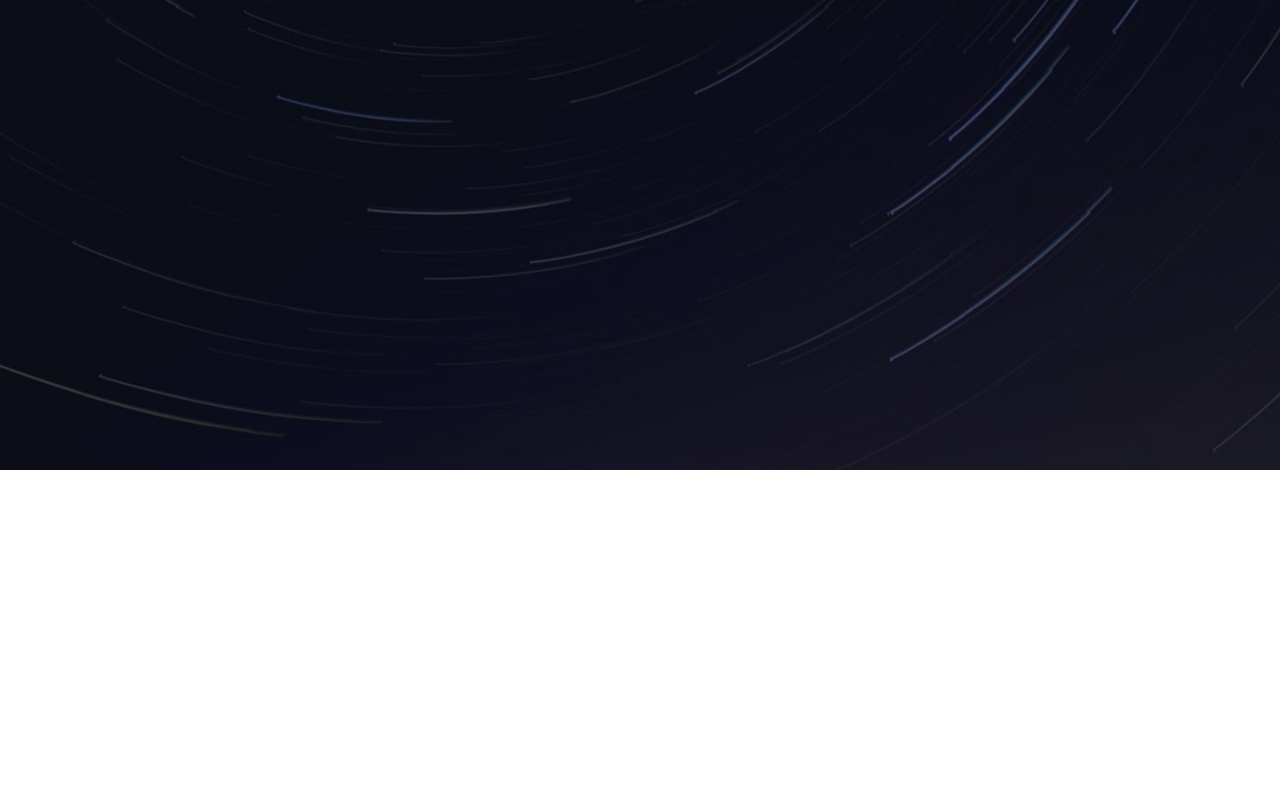
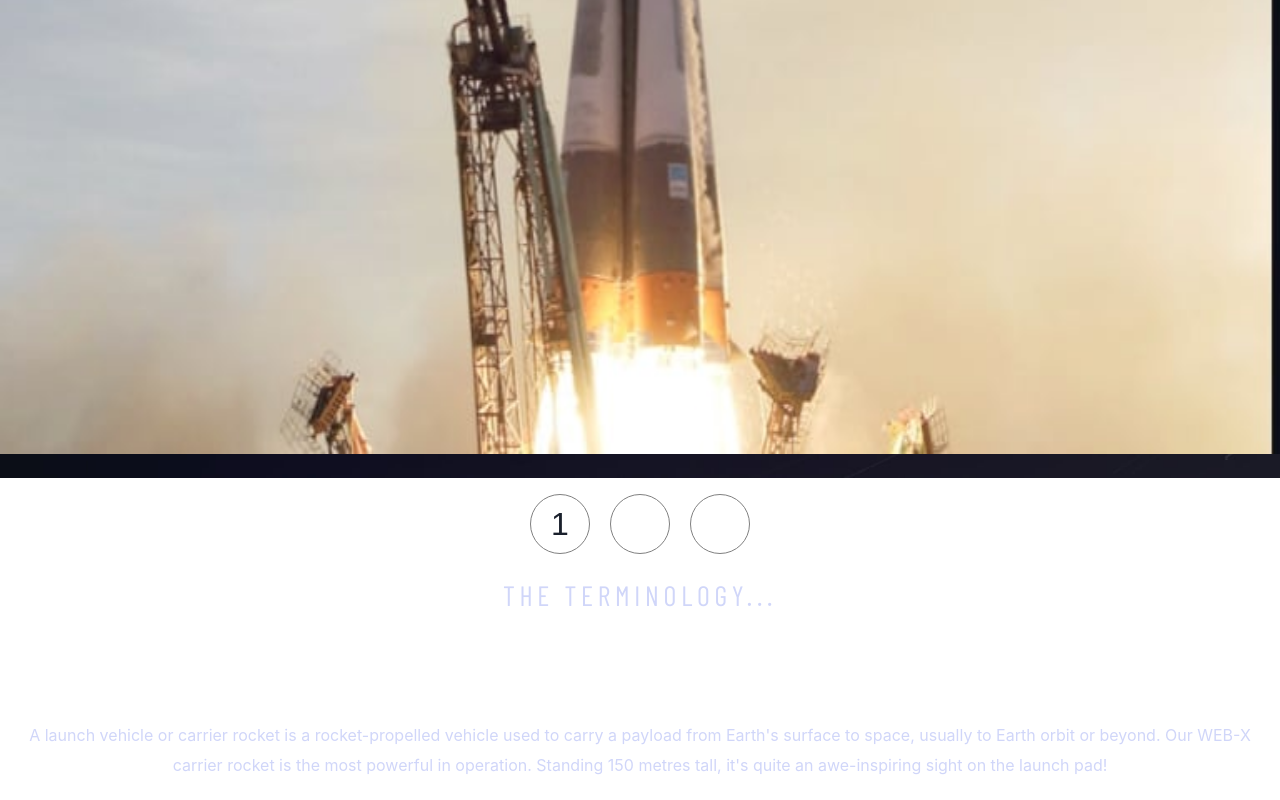
Before and after one commit to maxirama/space-tourism, a React (Vite) app: page / in a window 1280 px wide. Shown: the part 330-1130 px from the top of the page. Before the commit the page ends 800 px from the top, so only its background shows below. Built offline with nearby package versions, Linux system fonts and the light colour scheme; a web font is replaced by a local one.

Commit message:
Add technology page. Add conditional rendering to Gallery and GalleryButton

```diff
--- a/src/Components/Background/index.jsx
+++ b/src/Components/Background/index.jsx
@@ -1,10 +1,10 @@
 import React, { Children } from 'react';
 import { Box } from '@chakra-ui/react';
 
-const Background = ({ url, opacity, children }) => {
+const Background = ({ url, opacity }) => {
   return (
     <Box
-      h='100vh'
+      h='101vh'
       w='100%'
       position='absolute'
       bgImage={url}
@@ -22,7 +22,6 @@ const Background = ({ url, opacity, children }) => {
           zIndex={-998}
         />
       ) : null}
-      {children}
     </Box>
   );
 };
--- a/src/Components/Gallery/GalleryButton.jsx
+++ b/src/Components/Gallery/GalleryButton.jsx
@@ -1,7 +1,14 @@
 import React from 'react';
 import { Box, Button, Text } from '@chakra-ui/react';
 
-const GalleryButton = ({ type, handleSelect, background, index }) => {
+const GalleryButton = ({
+  type,
+  handleSelect,
+  background,
+  index,
+  border,
+  color
+}) => {
   if (type === 'circle') {
     return (
       <Box
@@ -19,15 +26,22 @@ const GalleryButton = ({ type, handleSelect, background, index }) => {
   if (type === 'number') {
     return (
       <Box
-        width={'12px'}
-        h={'12px'}
+        display='flex'
+        width={'60px'}
+        justifyContent='center'
+        h={'60px'}
         background={background}
         borderRadius={'50%'}
         onClick={handleSelect}
         _hover='background-color: white'
         index={index}
+        p={1}
+        border={border}
+        color={color}
       >
-        <Text>{index}</Text>
+        <Text textStyle={'h4'} textAlign='center' alignSelf={'center'}>{`${
+          index + 1
+        }`}</Text>
       </Box>
     );
   }
--- a/src/Components/Gallery/index.jsx
+++ b/src/Components/Gallery/index.jsx
@@ -12,21 +12,24 @@ const Gallery = ({ style, data, handleSelect, currentImage }) => {
   }
 
   if (style === 'numberGallery') {
+    return (
       <>
-      <Box p={8} width='100%' display='flex' justifyContent={'center'}>
         <Box
-          width='100%'
-          borderBottom={'solid 1px lightgray'}
+          pt={6}
+          height='auto'
+          width='100vw'
           display='flex'
-          justifyContent='center'
+          justifyContent={'center'}
         >
+          <Box width='100vw' display='flex' justifyContent='center'>
             {currentImage && <SectionImage url={currentImage} type='full' />}
           </Box>
         </Box>
         <Box
           display='inline-flex'
           width='100%'
-        height='5vh'
+          height='10vh'
+          mt={10}
           justifyContent={'center'}
           gap={5}
         >
@@ -35,17 +38,20 @@ const Gallery = ({ style, data, handleSelect, currentImage }) => {
               console.log(currentData);
               return (
                 <GalleryButton
-                background={selected === index ? 'white' : 'gray'}
+                  background={selected === index ? 'white' : 'none'}
+                  color={selected === index ? 'none' : 'white'}
                   handleSelect={() => {
                     _handleSelect(currentData, index);
                   }}
                   index={index}
                   type='number'
+                  border='1px solid gray'
                 />
               );
             })}
         </Box>
-    </>;
+      </>
+    );
   }
   if (style === 'buttonGallery') {
     return (
--- a/src/Components/SectionImage/index.jsx
+++ b/src/Components/SectionImage/index.jsx
@@ -1,5 +1,5 @@
 import React from 'react';
-import { Image } from '@chakra-ui/react';
+import { Image, Box } from '@chakra-ui/react';
 
 const SectionImage = ({ url, type }) => {
   if (type === 'planet') {
@@ -9,7 +9,7 @@ const SectionImage = ({ url, type }) => {
     return <Image w={'250px'} h={'320px'} src={url} />;
   }
   if (type === 'full') {
-    return <Image src={url} />;
+    return <Image src={url} w='100vw' h='50vw' />;
   }
 };
 
--- a/src/Pages/Technology/index.jsx
+++ b/src/Pages/Technology/index.jsx
@@ -1,12 +1,12 @@
 import React, { useState, useEffect } from 'react';
 import Background from '../../Components/Background';
-import { useBreakpointValue } from '@chakra-ui/react';
+import { useBreakpointValue, Text, Box } from '@chakra-ui/react';
 import getData from '../../Services';
 import SectionTitle from '../../Components/SectionTitle';
 import Gallery from '../../Components/Gallery';
 
 const Technology = () => {
-  const [data, setData] = useState({});
+  const [data, setData] = useState([]);
   const [technology, setTechnology] = useState({});
 
   const handleSelect = (technology) => {
@@ -33,16 +33,43 @@ const Technology = () => {
     lg: _background.desktop
   });
 
-  console.log(technology?.images?.portrait);
   return (
     <>
       <Background url={background} />
       <SectionTitle sectionNumber={'03'} title='SPACE LAUNCH 101' p={6} />
-      <Gallery
-        currentImage={technology?.images?.portrait}
-        handleSelect={handleSelect}
-        style='numberGallery'
-      />
+      {data && (
+        <>
+          <Gallery
+            currentImage={technology?.images?.landscape}
+            handleSelect={handleSelect}
+            data={data}
+            style='numberGallery'
+          />
+          <Box
+            display='flex'
+            width='100vw'
+            flexDirection={'column'}
+            justifyContent='center'
+            alignItems={'center'}
+          >
+            <Text textStyle={'h5'} color='secondary'>
+              THE TERMINOLOGY...
+            </Text>
+            <Text textStyle={'h3'} color='white' alignSelf={'center'}>
+              {technology?.name?.toLocaleUpperCase()}
+            </Text>
+            <Text
+              p={5}
+              color='secondary'
+              textAlign={'center'}
+              lineHeight={'30px'}
+            >
+              {' '}
+              {technology?.description}
+            </Text>
+          </Box>
+        </>
+      )}
     </>
   );
 };
--- a/src/theme.js
+++ b/src/theme.js
@@ -10,7 +10,7 @@ export const theme = {
       fontFamily: 'Bellefair, sans-serif'
     },
     h2: {
-      fontSize: ['56', '100px'],
+      fontSize: ['36px', '56px', '100px'],
       fontFamily: 'Bellefair, sans-serif'
     },
     h3: {
```
Lines whose indentation alone changed are shown as unchanged.
